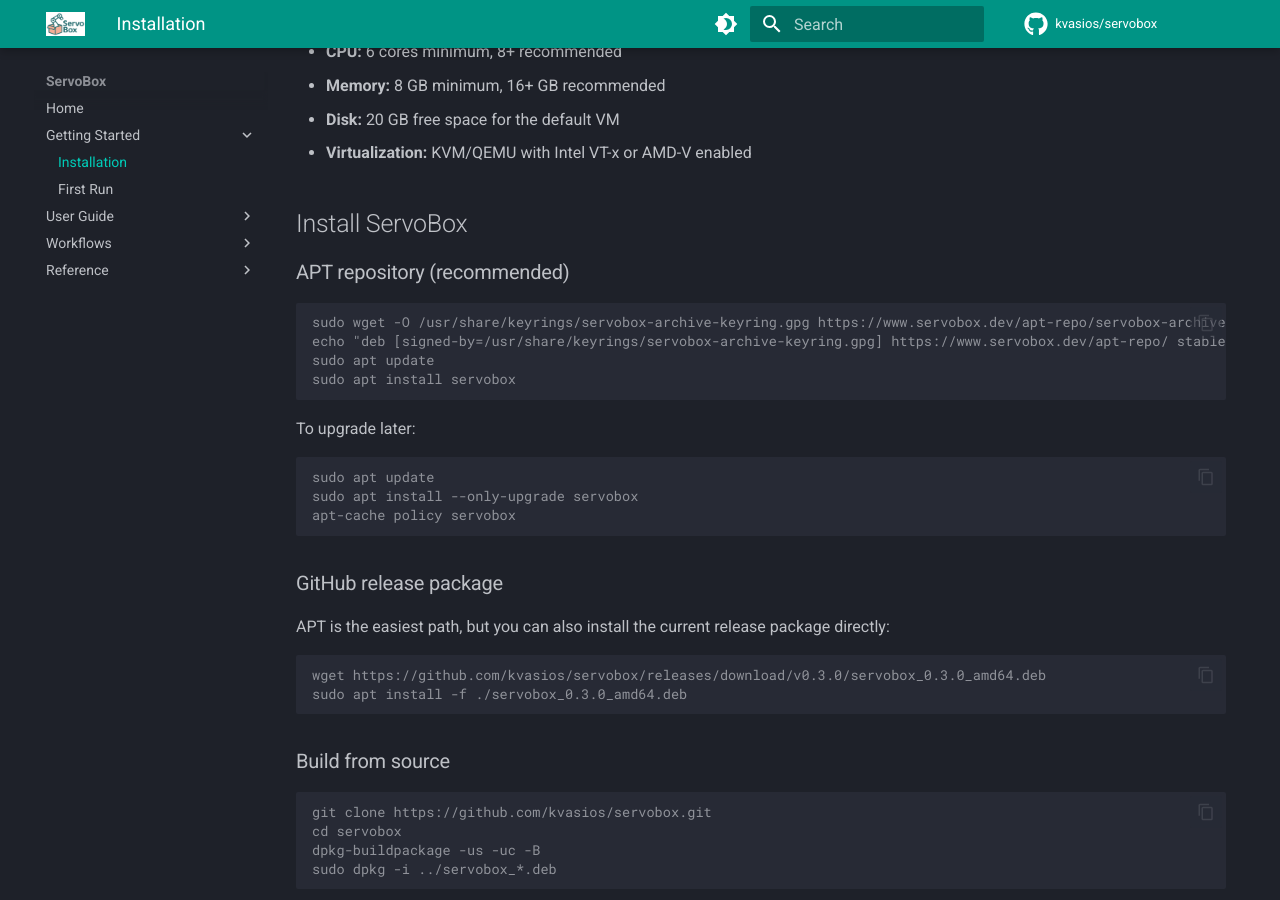
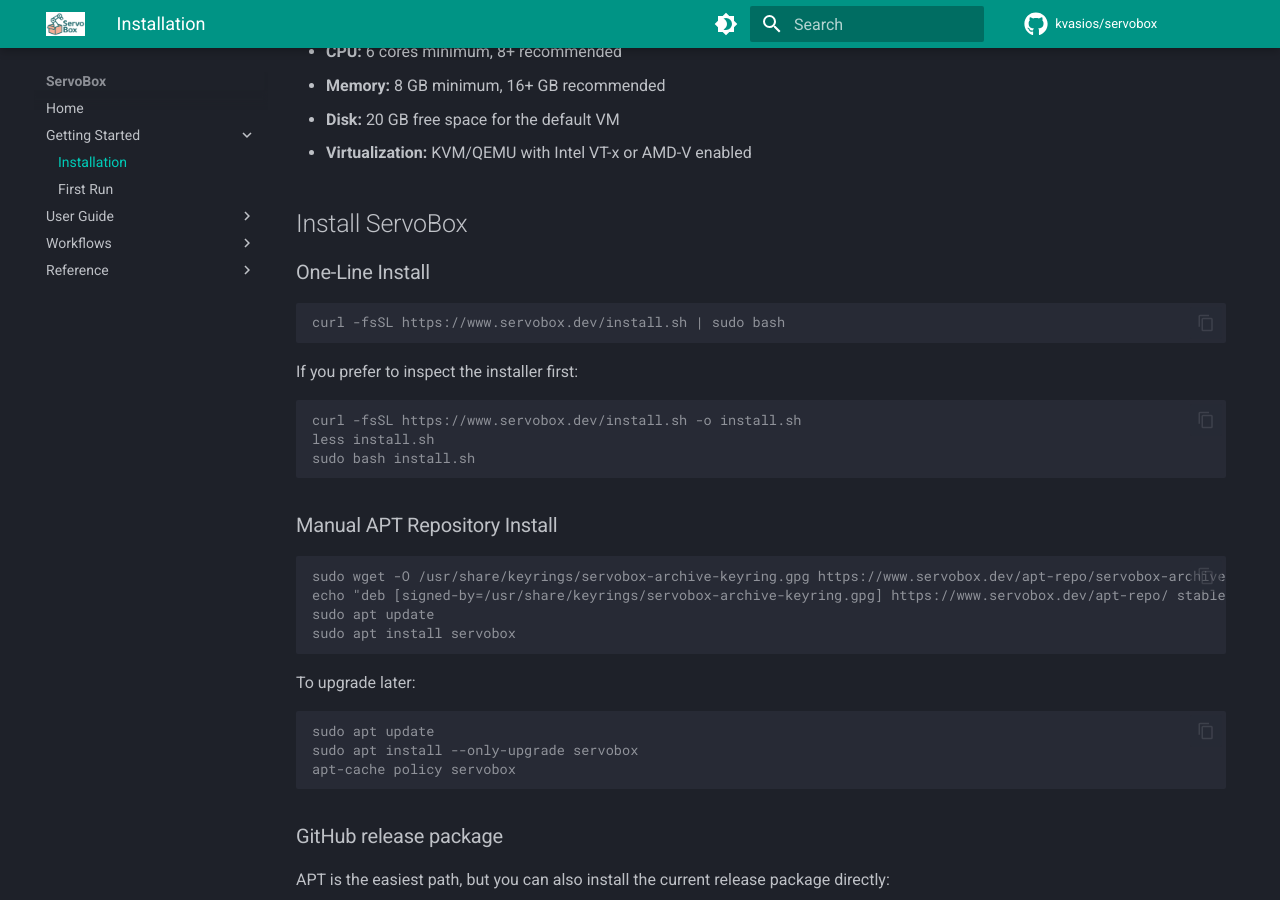
Before and after one commit to kvasios/servobox, an MkDocs documentation site: the page built from docs/content/getting-started/installation.md, in a window 1280 px wide and 900 px high, scrolled down 316 px. Built offline with MkDocs 1.6.1 and Material for MkDocs 9.7.7, drawn with Linux system fonts in a browser that asks for light colours; comment, search, counter and statistics services are not loaded.

Commit message:
one-line install line

````diff
--- a/docs/content/getting-started/installation.md
+++ b/docs/content/getting-started/installation.md
@@ -12,7 +12,21 @@ This guide covers host requirements, installation methods, and the one host-side
 
 ## Install ServoBox
 
-### APT repository (recommended)
+### One-Line Install
+
+```console
+curl -fsSL https://www.servobox.dev/install.sh | sudo bash
+```
+
+If you prefer to inspect the installer first:
+
+```console
+curl -fsSL https://www.servobox.dev/install.sh -o install.sh
+less install.sh
+sudo bash install.sh
+```
+
+### Manual APT Repository Install
 
 ```console
 sudo wget -O /usr/share/keyrings/servobox-archive-keyring.gpg https://www.servobox.dev/apt-repo/servobox-archive-keyring.gpg
````
Also changed, not shown: docs/content/index.md (+2 -5 lines), README.md, 1 other file.
